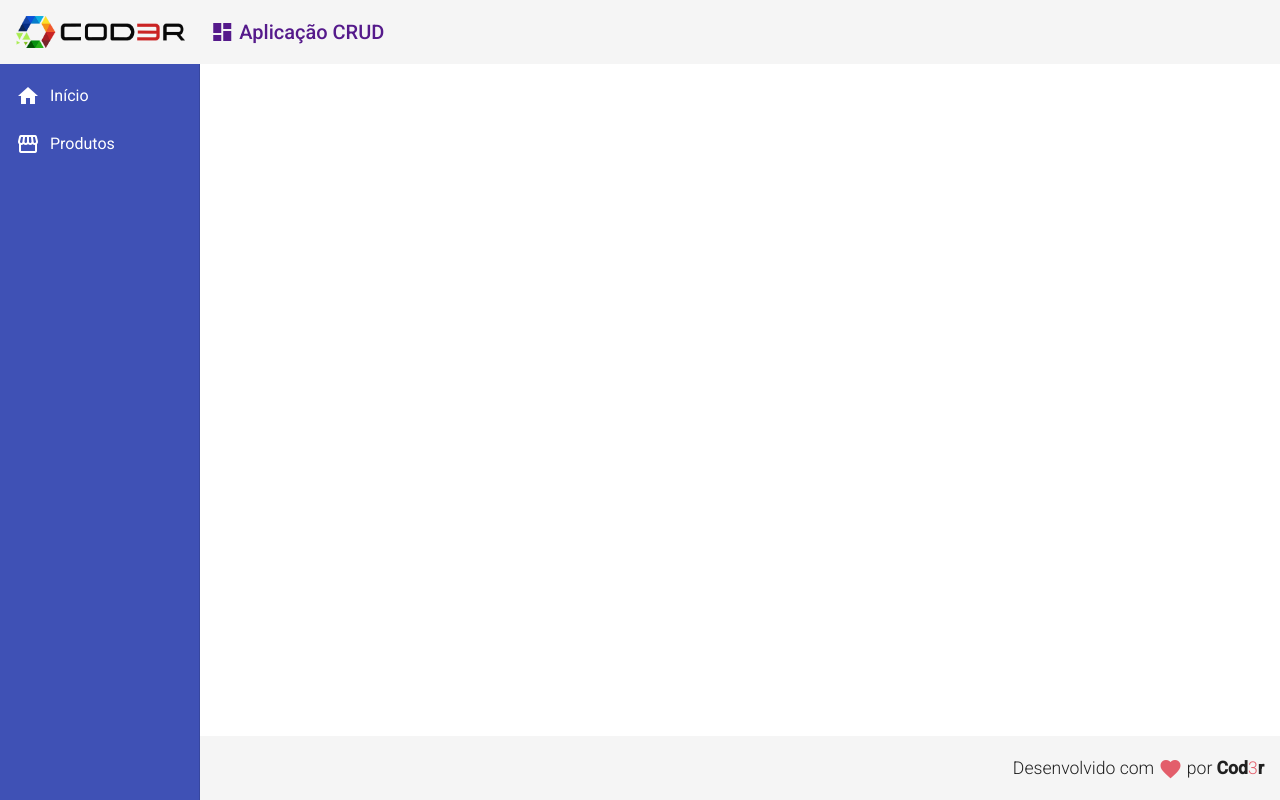
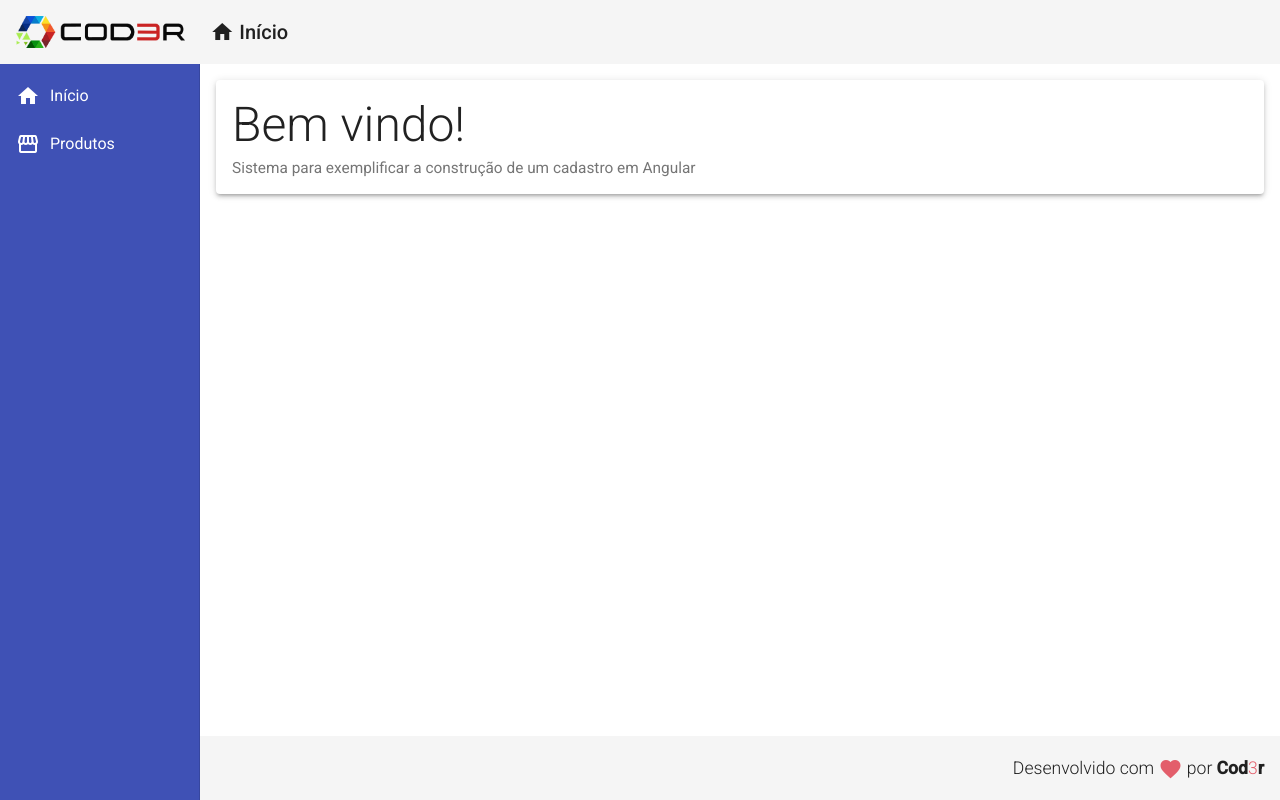
Before and after one commit to narciso-gomes/curso-angular-cod3r, an Angular app in the folder frontend/: page / in a window 1280 px wide. Built offline with nearby package versions, Linux system fonts and the light colour scheme.

Commit message:
criacao do componente home

```diff
--- a/frontend/src/app/components/template/header/header.component.html
+++ b/frontend/src/app/components/template/header/header.component.html
@@ -6,11 +6,10 @@
     </span>
 
     <span class="title-group">
-        <a href="">
+        <a>
             <i class="material-icons">
-                dashboard
-            </i>
-            Aplicação CRUD
+                home
+            </i>Início
         </a>
     </span>
 </mat-toolbar>
--- a/frontend/src/app/components/template/nav/nav.component.css
+++ b/frontend/src/app/components/template/nav/nav.component.css
@@ -10,3 +10,8 @@
 .sidenav i{
     padding-right: 10px;
 }
+
+.content{
+    padding: 16px;
+    background-color: #fff;
+}
--- a/frontend/src/app/components/template/nav/nav.component.html
+++ b/frontend/src/app/components/template/nav/nav.component.html
@@ -12,4 +12,8 @@
             </a>
         </mat-nav-list>
     </mat-sidenav>
+
+    <mat-sidenav-content class="content">
+        <app-home></app-home>
+    </mat-sidenav-content>
 </mat-sidenav-container>
--- /dev/null
+++ b/frontend/src/app/views/home/home.component.css
@@ -0,0 +1,10 @@
+.home .title {
+    font-size: 3rem;
+    font-weight: 300;
+    line-height: 1.2;
+}
+
+.home .subtitle{
+    font-size: 1.1em;
+
+}
--- /dev/null
+++ b/frontend/src/app/views/home/home.component.html
@@ -0,0 +1,9 @@
+<mat-card class="home mat-elevation-z3">
+    <mat-card-title class="title">
+        Bem vindo!
+    </mat-card-title>
+
+    <mat-card-subtitle class="subtitle">
+        Sistema para exemplificar a construção de um cadastro em Angular
+    </mat-card-subtitle>
+</mat-card>
--- /dev/null
+++ b/frontend/src/app/views/home/home.component.ts
@@ -0,0 +1,15 @@
+import { Component, OnInit } from '@angular/core';
+
+@Component({
+  selector: 'app-home',
+  templateUrl: './home.component.html',
+  styleUrls: ['./home.component.css']
+})
+export class HomeComponent implements OnInit {
+
+  constructor() { }
+
+  ngOnInit(): void {
+  }
+
+}
```
Also changed, not shown: frontend/src/app/app.module.ts (+6 -2 lines).
